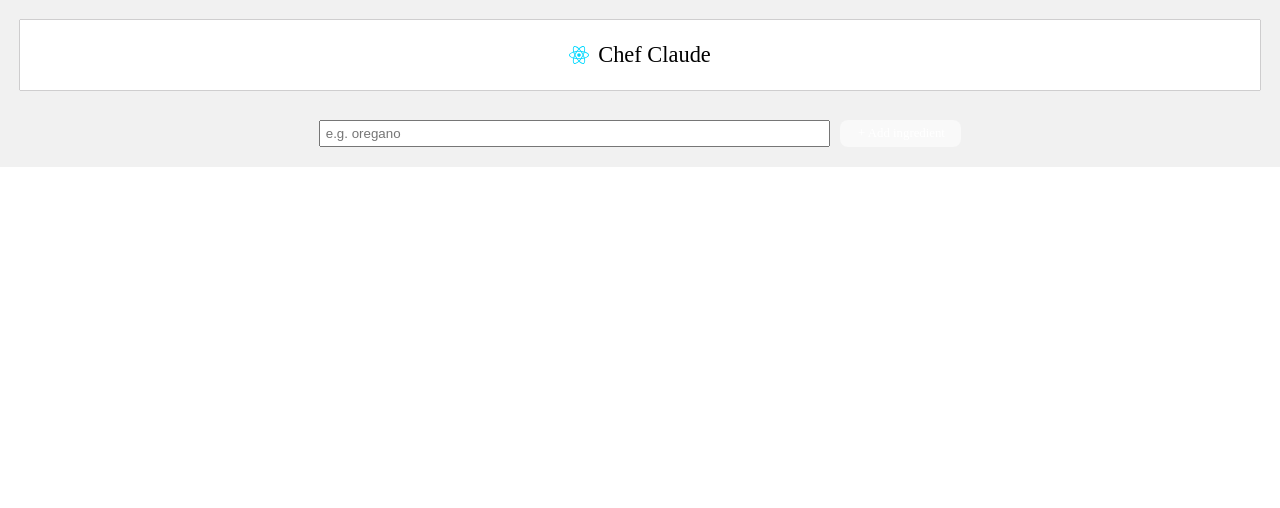
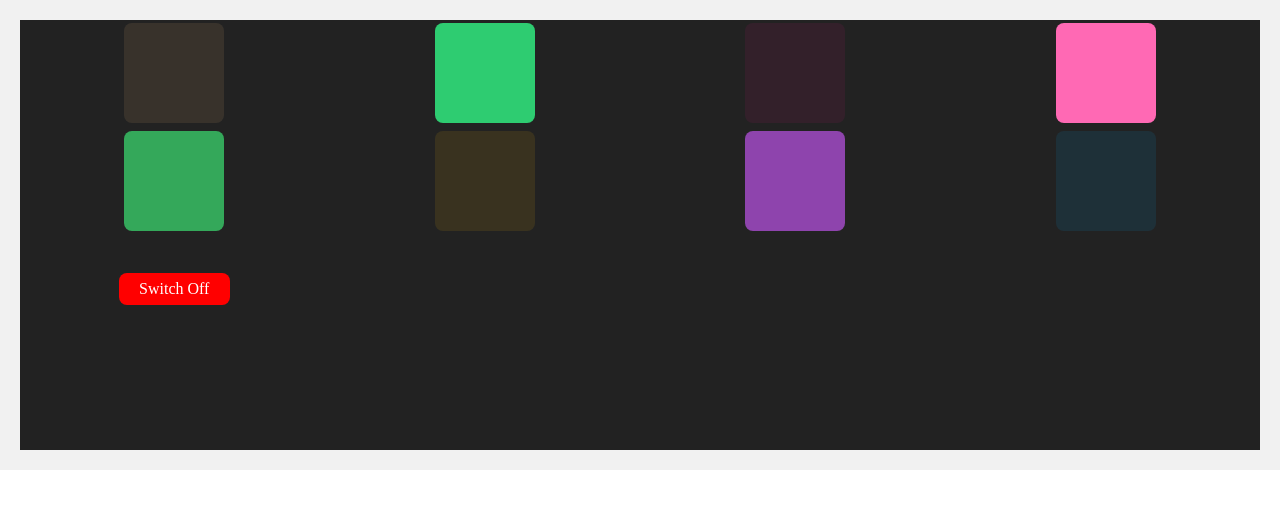
Before and after one commit to Shadowcruv/first-react, a React (Vite) app: page / in a window 1280 px wide. Shown: the top 508 px of the page. Built offline with nearby package versions, Linux system fonts and the light colour scheme.

Commit message:
showing us to use states correctly-improper version

```diff
--- a/src/App.jsx
+++ b/src/App.jsx
@@ -12,6 +12,8 @@ import data from './data'
 import MainChef from './components/MainChef'
 import Form from './components/Form'
 import Chat from './components/Chat'
+import pads from './pads'
+import Pad from './components/Pad'
 
 // function App() {
 //   const [count, setCount] = useState(0)
@@ -54,7 +56,7 @@ import Chat from './components/Chat'
 // }
 
 //for travel journal(Entry.jsx)
-export default function App(){
+export default function App({darkMode}){
 
   function handleClick(){
     console.log("I was clicked")
@@ -131,15 +133,46 @@ export default function App(){
 
   const n = unreadMessages.length
 
+  const [padList, setPadList] = useState(pads)
+
+
+
+  const styles = {
+    backgroundColor: darkMode ? "#222222" : "#ffffff",
+    display: "grid",
+    gridTemplateRows: "1fr 1fr 1fr  1fr",
+    gridTemplateColumns: "1fr 1fr 1fr 1fr",
+    gap: "2px",
+    justifyItems: "center",
+    alignItems: "center"
+  }
+
+  const padElementList = padList.map(pad => {
+    // console.log(pad.on);
+    return <Pad className= {pad.on ? "disco-button-on": "disco-button-off"} id={pad.id} key={pad.id} color={pad.color} on={pad.on} />
+
+  }
+
+  )
+
+  const design = {backgroundColor: "red"}
+
+  function toggleAll(){
+    setPadList(prevPadList => prevPadList.map(item => ({...item, on: false})))
+  }
+
+  console.log(padList)
 
   return (
-    <>
-      <Header />
+    <div style={styles}>
+      {padElementList}
+      <button onClick={toggleAll} style={design}>Switch Off</button>
+      {/* <Header /> */}
       {/* <Chat count={n}/> */}
       {/* <Form /> */}
       {/* {jokesComponentList} */}
-      <MainChef />
-    </>
+      {/* <MainChef /> */}
+    </div>
 
   )
 }
--- a/src/components/Form.jsx
+++ b/src/components/Form.jsx
@@ -1,5 +1,15 @@
+ import React from 'react'
+ import Star from './Star'
+
+
  export default function Form(){
 
+  const [isFavorite, setIsFavorite]= React.useState(true);
+
+  function handleClick(){
+    setIsFavorite(prevIsFavorite => !prevIsFavorite);
+    console.log(isFavorite)
+  }
   //use htmlFor for react, use For for javascript
   //the click as value is to change the value on the input button from the default Submit to Click  <input type="submit" value="Click" />
 
@@ -50,6 +60,7 @@
           <br />
         </fieldset>
         <br />
+        <Star isFavorite={isFavorite} onClick={handleClick} />
 
         <fieldset>
           <legend>Dietary Restrictions</legend>
--- /dev/null
+++ b/src/components/Pad.jsx
@@ -0,0 +1,26 @@
+import React from 'react'
+
+export default function Pad(props) {
+
+  const [isOn, setIsOn] = React.useState(props.on)
+  function toggleOff(){
+      setIsOn(prevIsOn => {
+        console.log(prevIsOn)
+        return !prevIsOn
+        }
+      )
+  }
+
+  console.log(props.on)
+
+  return (
+    <button className={props.className} id={props.id} style={{
+        backgroundColor: props.color,
+        opacity: isOn ? 1 : 0.1
+      }}
+
+      onClick={toggleOff}
+    >
+    </button>
+  )
+}
--- /dev/null
+++ b/src/components/Star.jsx
@@ -0,0 +1,16 @@
+ import starEmpty from '../image/star-empty.png'
+ import starFilled from '../image/star-filled.png'
+
+
+export default function Star(props){
+
+  return (
+    <button onClick={props.onClick} className='rating-button'>
+          <img
+            src={props.isFavorite ? starFilled : starEmpty}
+            alt={props.isFavorite ? "starFilled" : "starEmpty"}
+          />
+    </button>
+  )
+
+}
--- a/src/index.css
+++ b/src/index.css
@@ -124,6 +124,12 @@ button:focus-visible {
   background-color: rgb(233, 209, 200);
   align-items: center;
   border-radius: 5px;
+}
+
+.rating-button{
+  background: none;
+  border: none;
+  padding: 0
 }
 
 .recipe-button{
@@ -305,6 +311,13 @@ h6{
   color: white;
 }
 
-.favoriteButton{
+.disco-button-on, .disco-button-off{
+  height: 100px;
+  width: 100px;
+  margin:3px;
+  opacity: 1;
+}
 
+.disco-button-off{
+  opacity: 0.1;
 }
--- a/src/main.jsx
+++ b/src/main.jsx
@@ -70,7 +70,7 @@ const root = createRoot(document.querySelector("#root"));
 root.render(
 
   // <Page />
-  <App />
+  <App darkMode={true}/>
 
 )
 
--- /dev/null
+++ b/src/pads.js
@@ -0,0 +1,42 @@
+export default [
+  {
+    id: 1,
+    color: "#F5C280",
+    on: false
+  },
+  {
+    id: 2,
+    color:"#2ECC71",
+    on: true
+  },
+  {
+    id: 3,
+    color: "#C51077",
+    on: false
+  },
+  {
+    id: 4,
+    color: "#FF69B4",
+    on: true
+  },
+  {
+    id: 5,
+    color: "#34A85A",
+    on: true
+  },
+  {
+    id: 6,
+    color: "#FFC107",
+    on: false
+  },
+  {
+    id: 7,
+    color: "#8E44AD",
+    on: true
+  },
+  {
+    id: 8,
+    color: "#03A9FA",
+    on: false
+  }
+]
```
Also changed, not shown: src/image/star-empty.png (added), src/image/star-filled.png (added).
